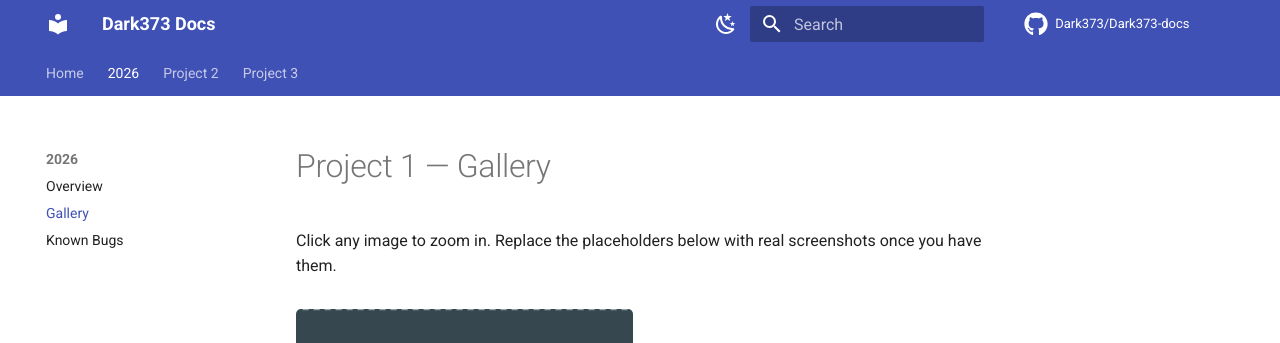
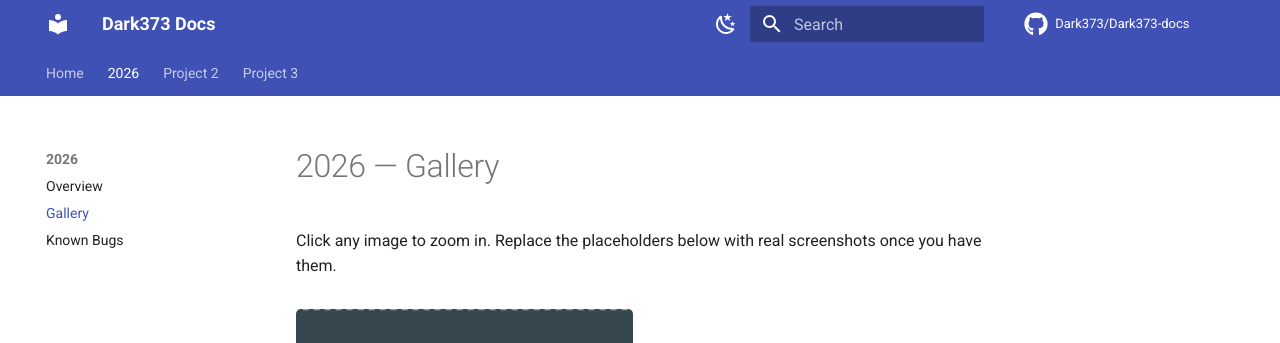
Before and after one commit to Dark373/Dark373-docs, an MkDocs documentation site: the page built from docs/project-1/gallery.md, in a window 1280 px wide and 1279 px high. Shown: the top 343 px of the window. Built offline with MkDocs 1.6.1 and Material for MkDocs 9.7.7, drawn with Linux system fonts in a browser that asks for light colours; comment, search, counter and statistics services are not loaded.

Commit message:
Update gallery.md

```diff
--- a/docs/project-1/gallery.md
+++ b/docs/project-1/gallery.md
@@ -1,4 +1,4 @@
-# Project 1 — Gallery
+# 2026 — Gallery
 
 Click any image to zoom in. Replace the placeholders below with real
 screenshots once you have them.
```
